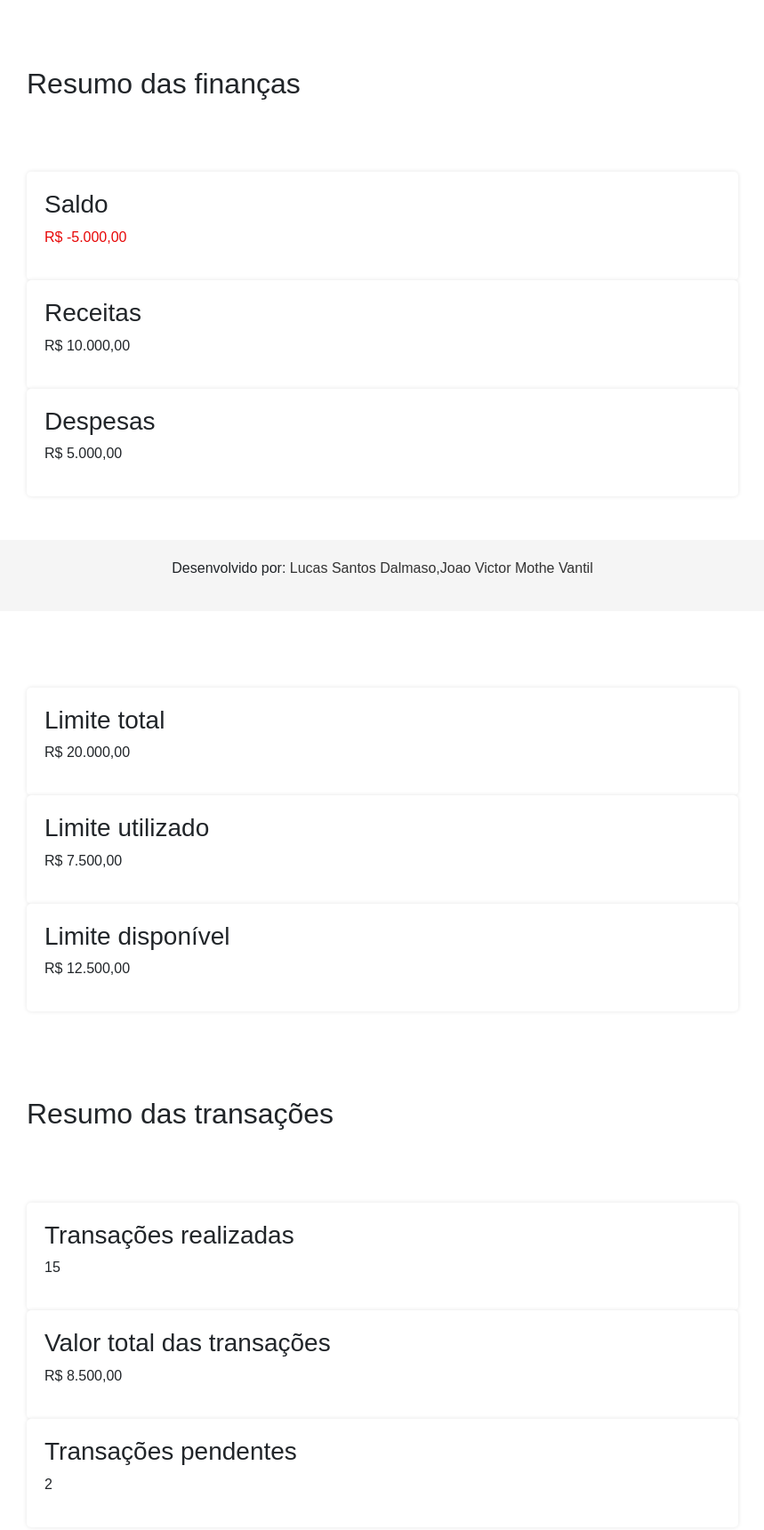
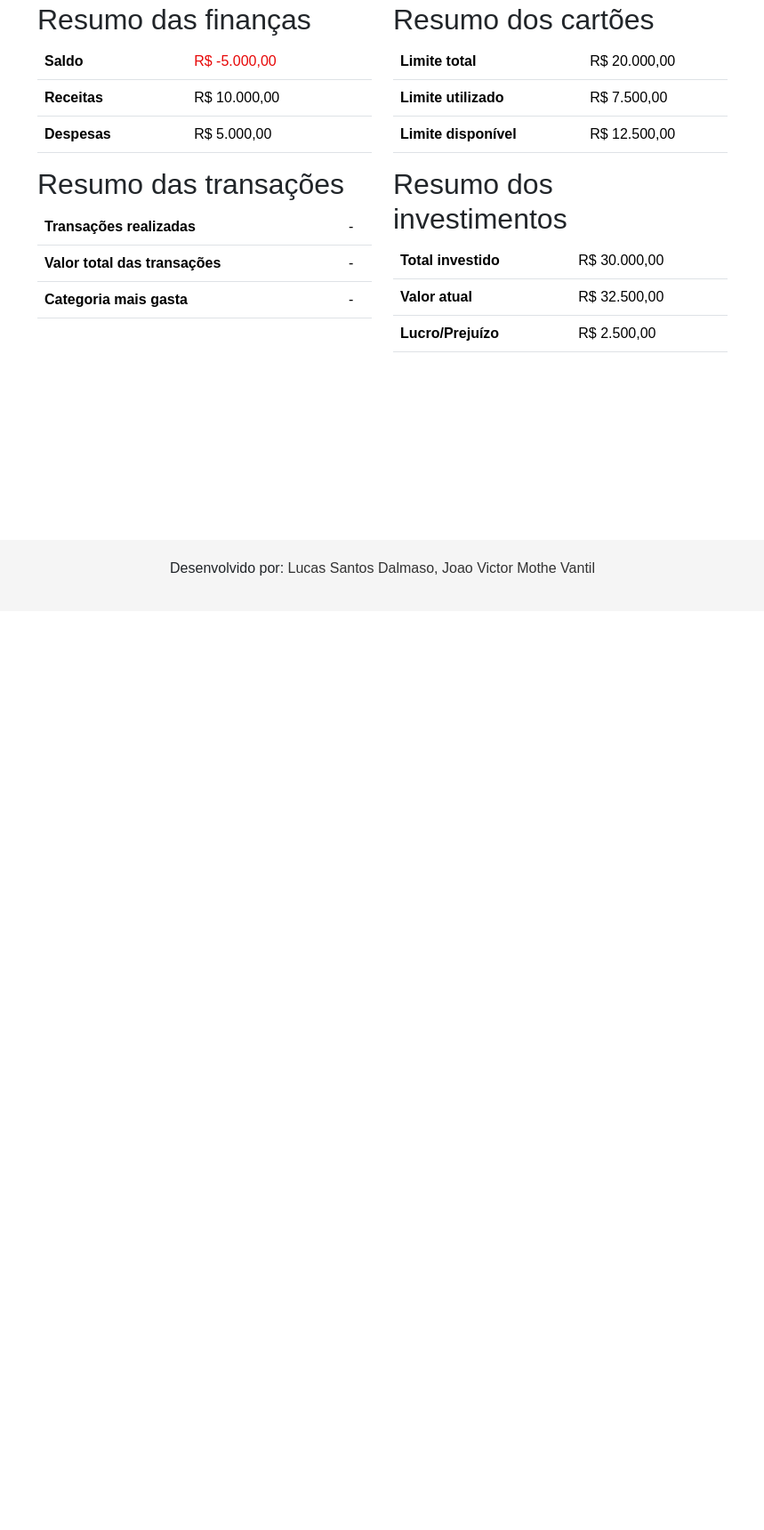
Before and after one commit to 07Dalmaso/GestaoPessoal, a website: page index/index.html in a window 1280 px wide. Shown: the part 113-1833 px from the top of the page at 89% size, without its empty margins (210-1069 px from the left). After the commit the page ends 800 px from the top, so only its background shows below. Drawn offline with nearby package versions, Linux system fonts and the light colour scheme; no server answers.

Commit message:
RESUMO DAS TRANSAÇOES + MUDANÇA DE LAYOUT

```diff
--- a/index/index.css
+++ b/index/index.css
@@ -12,7 +12,7 @@ body {
 
 /* Header */
 header {
-  background-color: #333;
+  background-color: #212529;
   color: #fff;
   padding: 20px;
   display: flex;
@@ -23,9 +23,9 @@ header {
 /* Navigation */
 nav ul {
   list-style: none;
-  display: flex;
   margin: 0;
   padding: 0;
+  display: flex;
 }
 
 nav li {
@@ -48,7 +48,6 @@ main {
 }
 
 /* Summary */
-
 .summary-container {
   display: grid;
   grid-template-columns: repeat(3, 1fr);
@@ -56,7 +55,7 @@ main {
 }
 
 .summary-item {
-  background-color: white;
+  background-color: #f7f7f7;
   padding: 20px;
   border-radius: 5px;
   box-shadow: 0px 0px 5px rgba(0, 0, 0, 0.1);
@@ -78,11 +77,11 @@ main {
 }
 
 .primary {
-  background-color: #008CBA;
+  background-color: #212529;
 }
 
 .secondary {
-  background-color: #ddd;
+  background-color: #dee2e6;
   color: #333;
 }
 
--- a/index/index.html
+++ b/index/index.html
@@ -1,18 +1,56 @@
 <!doctype html>
 <html lang="pt-br">
-
 <head>
   <meta charset="utf-8">
   <meta name="viewport" content="width=device-width, initial-scale=1">
   <title>Finanças</title>
   <link href="https://cdn.jsdelivr.net/npm/bootstrap@5.3.0-alpha1/dist/css/bootstrap.min.css" rel="stylesheet"
     integrity="sha384-GLhlTQ8iRABdZLl6O3oVMWSktQOp6b7In1Zl3/Jr59b6EGGoI1aFkw7cmDA6j6gD" crossorigin="anonymous">
-
   <link rel="stylesheet" href="index.css">
   <script src="index.js"></script>
+  <script src="https://code.jquery.com/jquery-3.6.0.min.js"></script>
+  <script src="https://cdnjs.cloudflare.com/ajax/libs/moment.js/2.29.1/moment.min.js"></script>
+  <script>
+    $(document).ready(function () {
+      $.get("http://localhost:3000/transactions", function (data) {
+        // Total de transações realizadas
+        var totalTransacoes = data.length;
+        $("#transacoes-realizadas").text(totalTransacoes);
+
+        // Valor total das transações
+        var valorTotal = 0;
+        for (var i = 0; i < data.length; i++) {
+          valorTotal += data[i].value;
+        }
+        $("#valor-total-transacoes").text("R$ " + valorTotal.toFixed(2));
+
+        // Categoria mais gasta
+        var categorias = {};
+        var categoriaMaisGasta = "";
+        var valorCategoriaMaisGasta = 0;
+
+        for (var i = 0; i < data.length; i++) {
+          var categoria = data[i].category;
+          var valor = data[i].value;
+
+          if (categoria in categorias) {
+            categorias[categoria] += valor;
+          } else {
+            categorias[categoria] = valor;
+          }
+
+          if (categorias[categoria] > valorCategoriaMaisGasta) {
+            categoriaMaisGasta = categoria;
+            valorCategoriaMaisGasta = categorias[categoria];
+          }
+        }
+
+        $("#categoria-mais-gasta").text(categoriaMaisGasta);
+      });
+    });
+  </script>
 </head>
-
-
+<body>
   <header>
     <h1>Minhas Finanças</h1>
     <nav>
@@ -26,113 +64,107 @@
         <li><a href="relatorios/relatorios.html">Relatórios</a></li>
         &nbsp;&nbsp;&nbsp;&nbsp;
         <button class="profile-button">
-
           <a href="home/home.html">
             <img src="./img/foto.jpg" alt="Foto de perfil">
           </a>
         </button>
-
       </ul>
     </nav>
   </header>
 
   <main>
+    <div class="container">
+      <div class="row">
+        <div class="col">
           <section class="summary">
-    <br><br><br>
             <h2>Resumo das finanças</h2>
-    <br><br><br>
-    <div class="summary-box">
-      <div class="summary-item">
-        <h3>Saldo</h3>
-        <p id="teste">R$ -5.000,00</p>
+            <table class="table">
+              <tr>
+                <th>Saldo</th>
+                <td id="teste">R$ -5.000,00</td>
+              </tr>
+              <tr>
+                <th>Receitas</th>
+                <td>R$ 10.000,00</td>
+              </tr>
+              <tr>
+                <th>Despesas</th>
+                <td>R$ 5.000,00</td>
+              </tr>
+            </table>
+          </section>
         </div>
-      <div class="summary-item">
-        <h3>Receitas</h3>
-        <p>R$ 10.000,00</p>
-      </div>
-      <div class="summary-item">
-        <h3>Despesas</h3>
-        <p>R$ 5.000,00</p>
+        <div class="col">
+          <section class="summary">
+            <h2>Resumo dos cartões</h2>
+            <table class="table">
+              <tr>
+                <th>Limite total</th>
+                <td id="limite-total">R$ 20.000,00</td>
+              </tr>
+              <tr>
+                <th>Limite utilizado</th>
+                <td id="limite-utilizado">R$ 7.500,00</td>
+              </tr>
+              <tr>
+                <th>Limite disponível</th>
+                <td id="limite-disponivel">R$ 12.500,00</td>
+              </tr>
+            </table>
+          </section>
         </div>
       </div>
+
+      <div class="row">
+        <div class="col">
+          <section class="summary">
+            <h2>Resumo das transações</h2>
+            <table class="table">
+              <tr>
+                <th>Transações realizadas</th>
+                <td id="transacoes-realizadas">-</td>
+              </tr>
+              <tr>
+                <th>Valor total das transações</th>
+                <td id="valor-total-transacoes">-</td>
+              </tr>
+              <tr>
+                <th>Categoria mais gasta</th>
+                <td id="categoria-mais-gasta">-</td>
+              </tr>
+            </table>
           </section>
-  <br>
+        </div>
+        <div class="col">
           <section class="summary">
-    <br><br><br>
-    <h2>Resumo dos cartões</h2>
-    <br><br><br>
-    <div class="summary-box">
-      <div class="summary-item">
-        <h3>Limite total</h3>
-        <p id="limite-total">R$ 20.000,00</p>
-      </div>
-      <div class="summary-item">
-        <h3>Limite utilizado</h3>
-        <p id="limite-utilizado">R$ 7.500,00</p>
-      </div>
-      <div class="summary-item">
-        <h3>Limite disponível</h3>
-        <p id="limite-disponivel">R$ 12.500,00</p>
+            <h2>Resumo dos investimentos</h2>
+            <table class="table">
+              <tr>
+                <th>Total investido</th>
+                <td id="total-investido">R$ 30.000,00</td>
+              </tr>
+              <tr>
+                <th>Valor atual</th>
+                <td id="valor-atual">R$ 32.500,00</td>
+              </tr>
+              <tr>
+                <th>Lucro/Prejuízo</th>
+                <td id="lucro-prejuizo">R$ 2.500,00</td>
+              </tr>
+            </table>
+          </section>
         </div>
       </div>
-  </section>
-  <br>
-  <section class="summary">
-    <br><br><br>
-    <h2>Resumo das transações</h2>
-    <br><br><br>
-    <div class="summary-box">
-      <div class="summary-item">
-        <h3>Transações realizadas</h3>
-        <p id="transacoes-realizadas">15</p>
     </div>
-      <div class="summary-item">
-        <h3>Valor total das transações</h3>
-        <p id="valor-total-transacoes">R$ 8.500,00</p>
-      </div>
-      <div class="summary-item">
-        <h3>Transações pendentes</h3>
-        <p id="transacoes-pendentes">2</p>
-      </div>
-    </div>
-  </section>
-  <br>
-  <section class="summary">
-    <br><br><br>
-    <h2>Resumo dos investimentos</h2>
-    <br><br><br>
-    <div class="summary-box">
-      <div class="summary-item">
-        <h3>Total investido</h3>
-        <p id="total-investido">R$ 30.000,00</p>
-      </div>
-      <div class="summary-item">
-        <h3>Valor atual</h3>
-        <p id="valor-atual">R$ 32.500,00</p>
-      </div>
-      <div class="summary-item">
-        <h3>Lucro/Prejuízo</h3>
-        <p id="lucro-prejuizo">R$ 2.500,00</p>
-      </div>
-    </div>
-  </section>
-  <br></div>
-  </section>
-  <br>
-  <br>
-
   </main>
 
   <footer>
-  <p>Desenvolvido por: <a href="#">Lucas Santos Dalmaso,Joao Victor Mothe Vantil</a></p>
+    <p>Desenvolvido por: <a href="#">Lucas Santos Dalmaso, Joao Victor Mothe Vantil</a></p>
   </footer>
-
 
   <script src="https://cdn.jsdelivr.net/npm/bootstrap@5.3.0-alpha1/dist/js/bootstrap.bundle.min.js"
     integrity="sha384-w76AqPfDkMBDXo30jS1Sgez6pr3x5MlQ1ZAGC+nuZB+EYdgRZgiwxhTBTkF7CXvN" crossorigin="anonymous"></script>
 
-<body>
-
 </body>
 
 </html>
```
Lines whose indentation alone changed are shown as unchanged.
